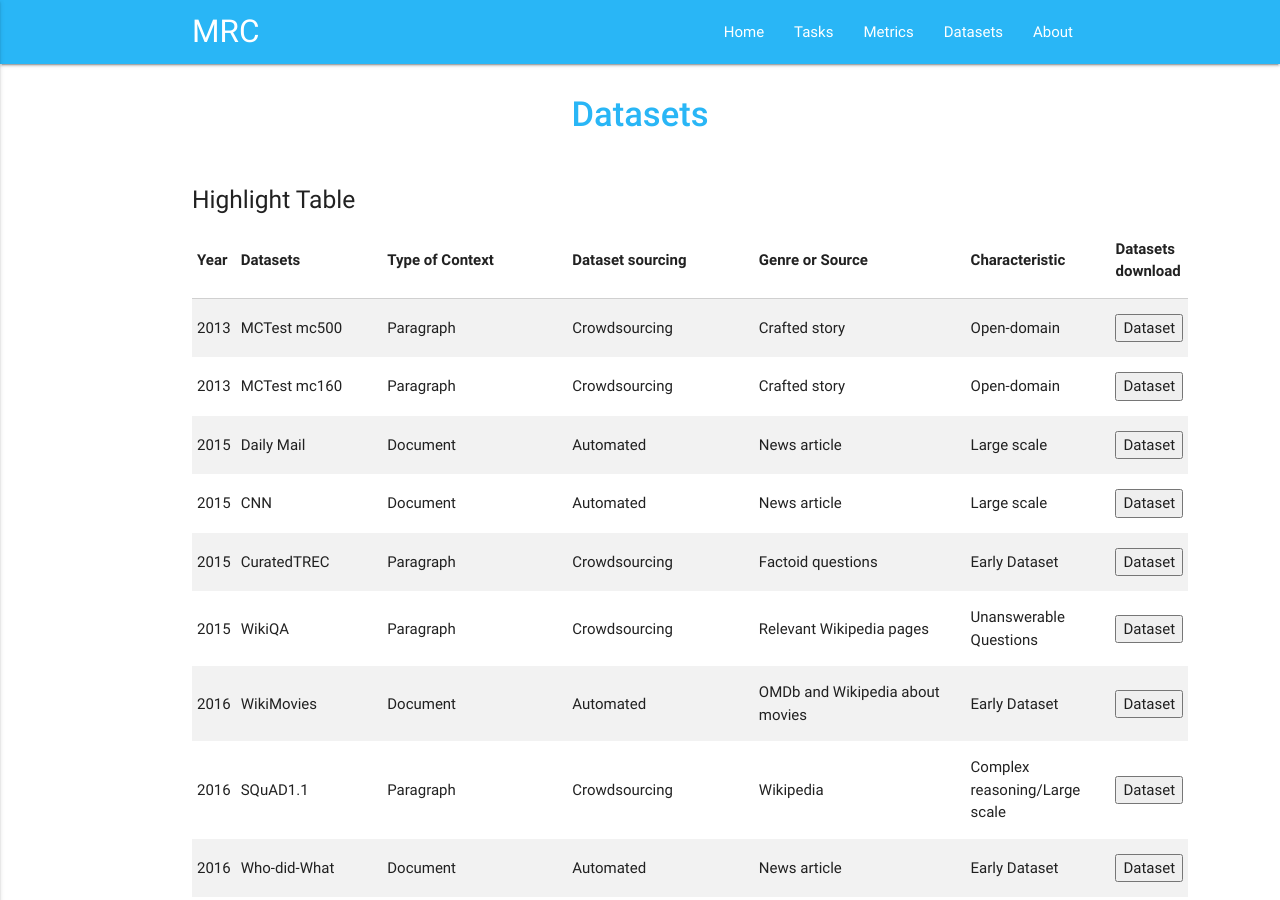
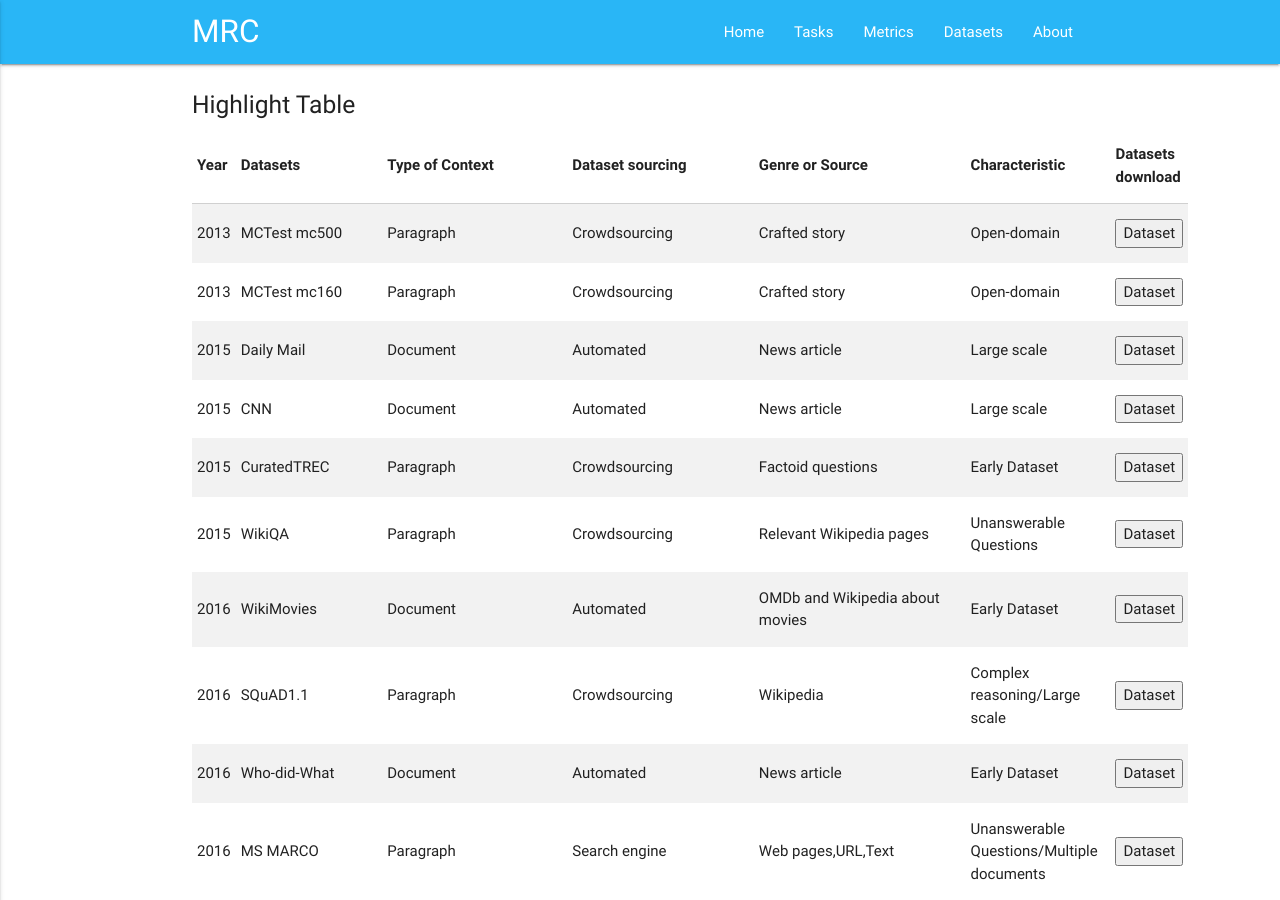
Before and after one commit to MRC-Datasets/MRC-Datasets.github.io, a Jekyll site: the page built from example3.md, in a window 1280 px wide and 900 px high. Built offline with Jekyll 4.4.1, drawn with Linux system fonts in a browser that asks for light colours.

Commit message:
Update example3.md

```diff
--- a/example3.md
+++ b/example3.md
@@ -3,10 +3,6 @@ layout: page
 title: Datasets
 permalink: /Datasets/
 ---
-
-<h1 class="page-title">{{ page.title | escape }}</h1>
-
-
 
 <div class="section">
     <h5>Highlight Table</h5>
```
